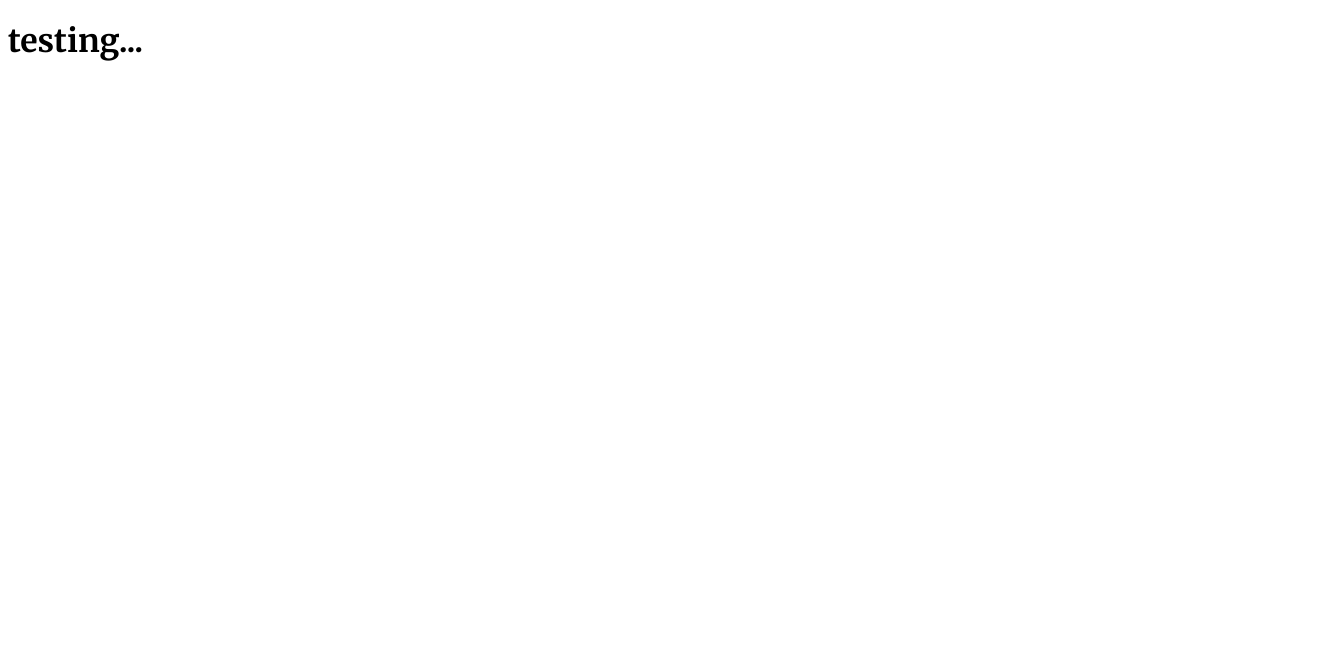
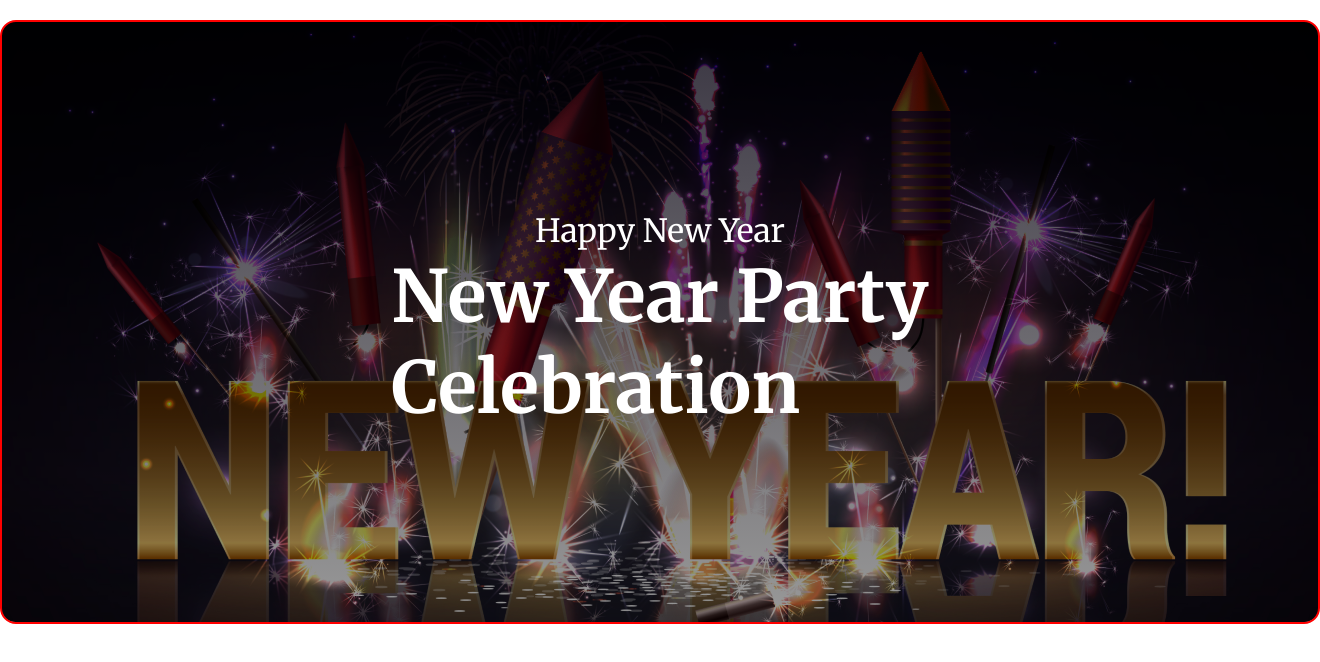
Before and after one commit to ShakirMahmud/batcht-9-a1-solution, a plain HTML site: page index.html in a window 1280 px wide. Shown: the whole page, 1320 px wide, since content can reach past the window. Drawn offline with Linux system fonts and the light colour scheme.

Commit message:
upto 0-1

```diff
--- a/index.html
+++ b/index.html
@@ -7,6 +7,17 @@
     <link rel="stylesheet" href="styles/style.css">
 </head>
 <body>
-    <h1>testing...</h1>
+    <header class="banner-container">
+        <div class="banner-content">
+            <p>Happy New Year</p>
+            <h1>New Year Party <br> <span class="text-center">  Celebration</span> </h1>
+        </div>
+    </header>
+    <main>
+
+    </main>
+    <footer>
+
+    </footer>
 </body>
 </html>
--- a/styles/style.css
+++ b/styles/style.css
@@ -1,4 +1,52 @@
 @import url('https://fonts.googleapis.com/css2?family=Merriweather:ital,wght@0,300;0,400;0,700;0,900;1,300;1,400;1,700;1,900&display=swap');
-body{
+
+* {
+    box-sizing: border-box;
+    margin: 0;
+    padding: 0;
+}
+
+body {
     font-family: "Merriweather", serif;
 }
+/* shared styles */
+.text-center{
+    text-align: center;
+}
+
+/* banner section style starts here */
+.banner-container {
+    /* Rectangle 15 */
+    border: 2px solid red;
+    margin: 0 auto;
+    width: 1320px;
+    min-height: 600px;
+    margin-top: 20px;
+    border-radius: 16px;
+    background-image: linear-gradient(180.00deg, rgb(7, 2, 17), rgba(7, 2, 17, 0) 100%), url('../images/Banner\ Image.png');
+    background-position: center;
+    background-repeat: no-repeat;
+    background-size: cover;
+    background-color: rgba(0, 0, 0, 0.4);
+    background-blend-mode: overlay;
+}
+.banner-content {
+    display: flex;
+    flex-direction: column;
+    justify-content: center;
+    align-items: center;
+    height: 600px;
+}
+.banner-content h1,
+p {
+    color: white;
+}
+
+.banner-content p {
+    font-size: 32px;
+    font-weight: 400px;
+}
+.banner-content h1{
+    font-size: 72px;
+    font-weight: 900px;
+}
```
